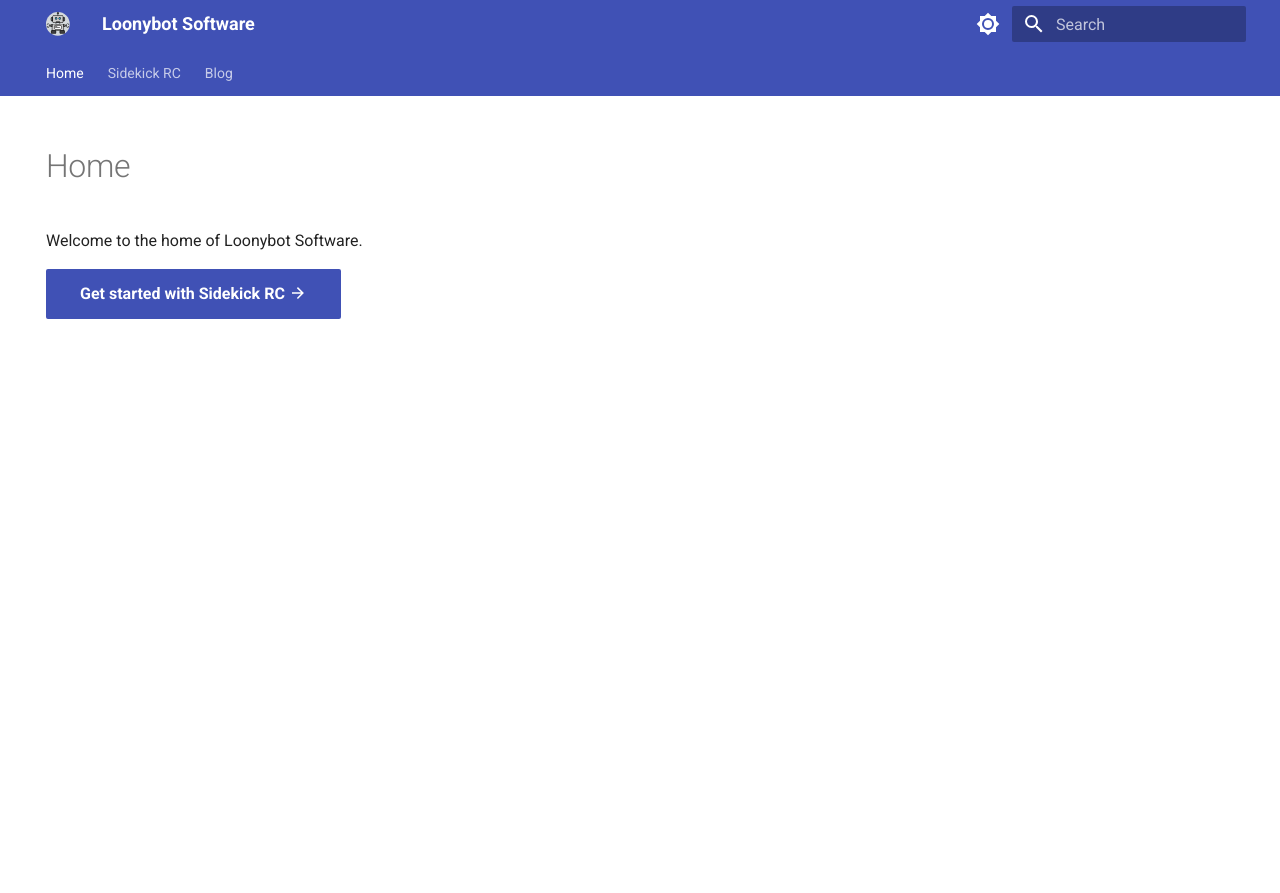
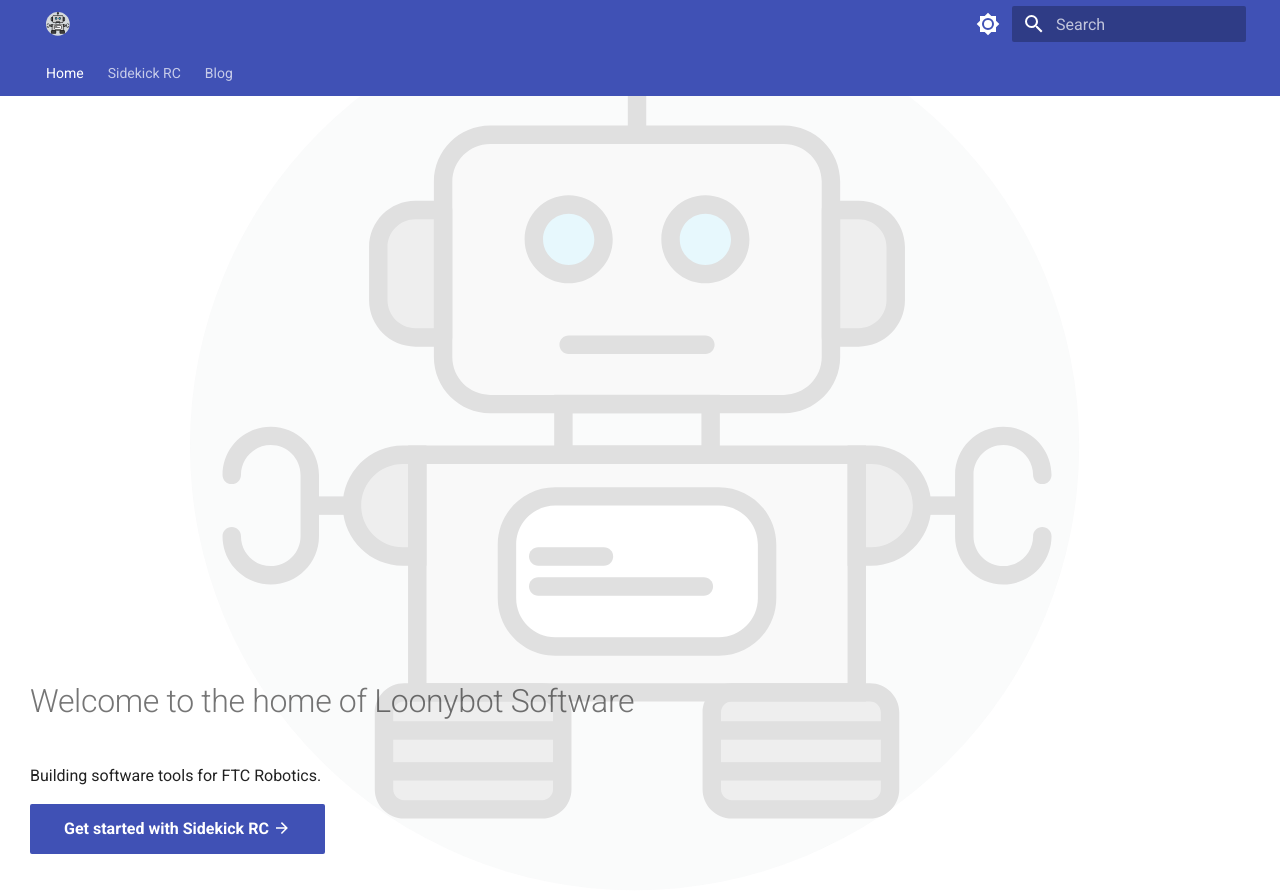
Before and after one commit to Loonybot/Docs, an MkDocs documentation site: the page built from docs/index.md, in a window 1280 px wide. Shown: the top 893 px of the page. Built offline with MkDocs 1.6.1 and Material for MkDocs 9.7.7, drawn with Linux system fonts in a browser that asks for light colours.

Commit message:
Added Doctor Roboto to the home page.

```diff
--- a/docs/index.md
+++ b/docs/index.md
@@ -1,7 +1,16 @@
 ---
 hide:
   - navigation
+  - toc
 ---
-Welcome to the home of Loonybot Software.
+<div class="hero-robot"></div>
+
+<div class="hero-message" markdown>
+
+# Welcome to the home of Loonybot Software
+
+Building software tools for FTC Robotics.
 
 [Get started with Sidekick RC :material-arrow-right:](sidekick-rc/index.md){ .md-button .md-button--primary }
+
+</div>
--- a/docs/stylesheets/extra.css
+++ b/docs/stylesheets/extra.css
@@ -2,3 +2,30 @@
 .md-footer-meta {
   display: none;
 }
+
+/* Home page hero: robot image filling the viewport behind the welcome message */
+.hero-robot {
+  position: fixed;
+  inset: 0;
+  z-index: 0;
+  pointer-events: none;
+  background-image: url("../assets/logo.svg");
+  background-repeat: no-repeat;
+  background-position: center;
+  background-size: contain;
+  opacity: 0.12;
+}
+
+.hero-message {
+  position: fixed;
+  left: 1.5rem;
+  bottom: 1.5rem;
+  right: 1.5rem;
+  max-width: 32rem;
+  z-index: 1;
+}
+
+/* Suppress the sticky header's page-title line ("Home") on the hero page */
+body:has(.hero-robot) [data-md-component="header-topic"] {
+  display: none;
+}
--- a/mkdocs.yml
+++ b/mkdocs.yml
@@ -55,6 +55,7 @@ plugins:
 markdown_extensions:
   - admonition
   - attr_list
+  - md_in_html
   - footnotes
   - toc:
       permalink: true
```
